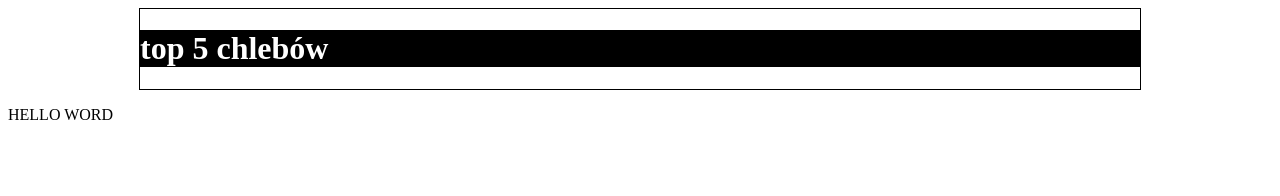
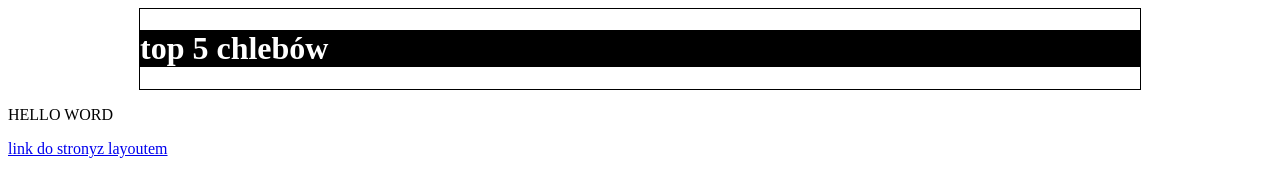
Before and after one commit to szyba2141241414124/game, a plain HTML site: page index.html in a window 1280 px wide. Drawn offline with Linux system fonts and the light colour scheme.

Commit message:
Fix link text and correct spelling in index.html

```diff
--- a/index.html
+++ b/index.html
@@ -43,6 +43,6 @@
 </div>
 
 <p>HELLO WORD</p>
-
+    <a href="layuot.html">link do stronyz layoutem </a>
 </body>
 </html>
```
